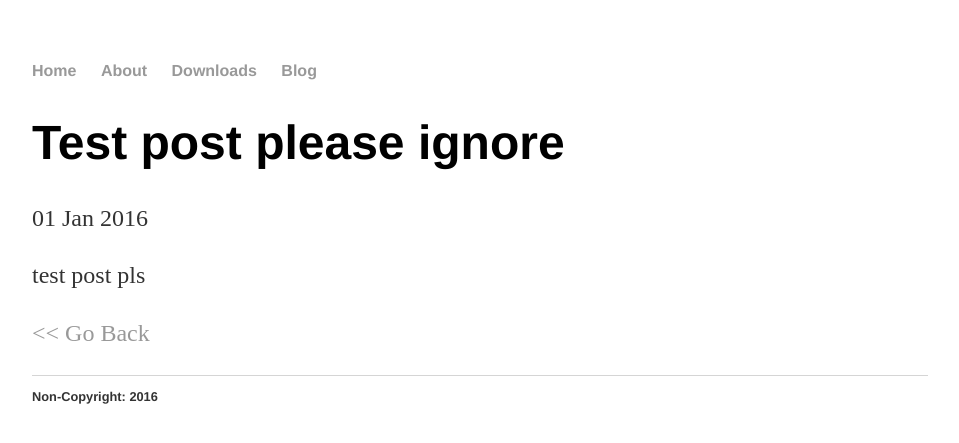
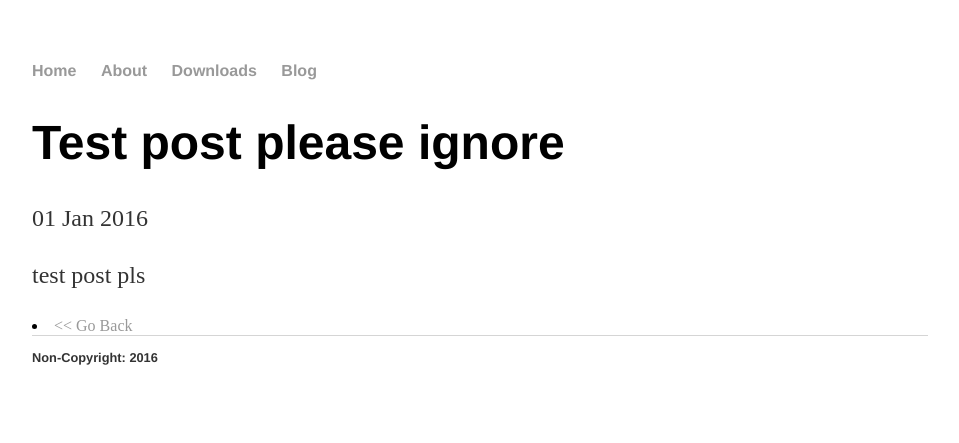
Before and after one commit to Kpaiy/submana.github.io, a Jekyll site: the page built from _posts/2016-01-01-dank-memes.md, in a window 1280 px wide. Shown: the top 443 px of the page, without its empty margins (160-1119 px from the left). Built offline with Jekyll 4.4.1, drawn with Linux system fonts in a browser that asks for light colours.

```diff
--- a/_layouts/post.html
+++ b/_layouts/post.html
@@ -7,4 +7,4 @@ layout: default
 <div class="post">
   {{ content }}
 </div>
-<p><a href="https://submana.github.io/blog/"><< Go Back</a></p>
+<li><a href="https://submana.github.io/blog/"><< Go Back</a></li>
```
